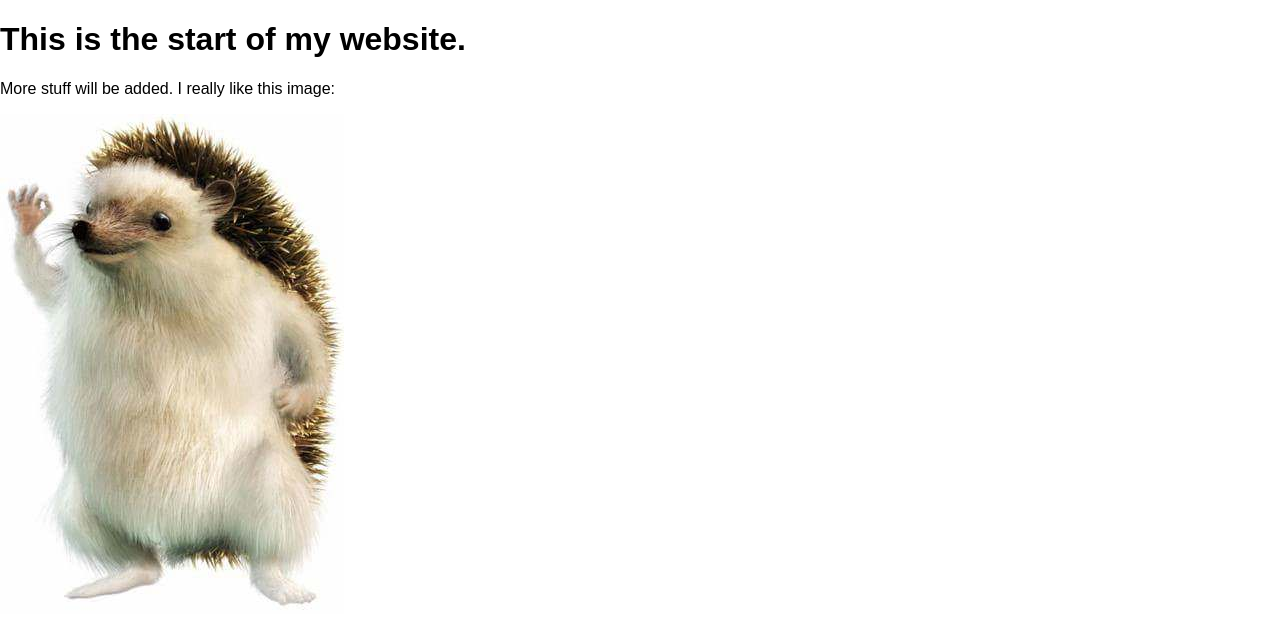
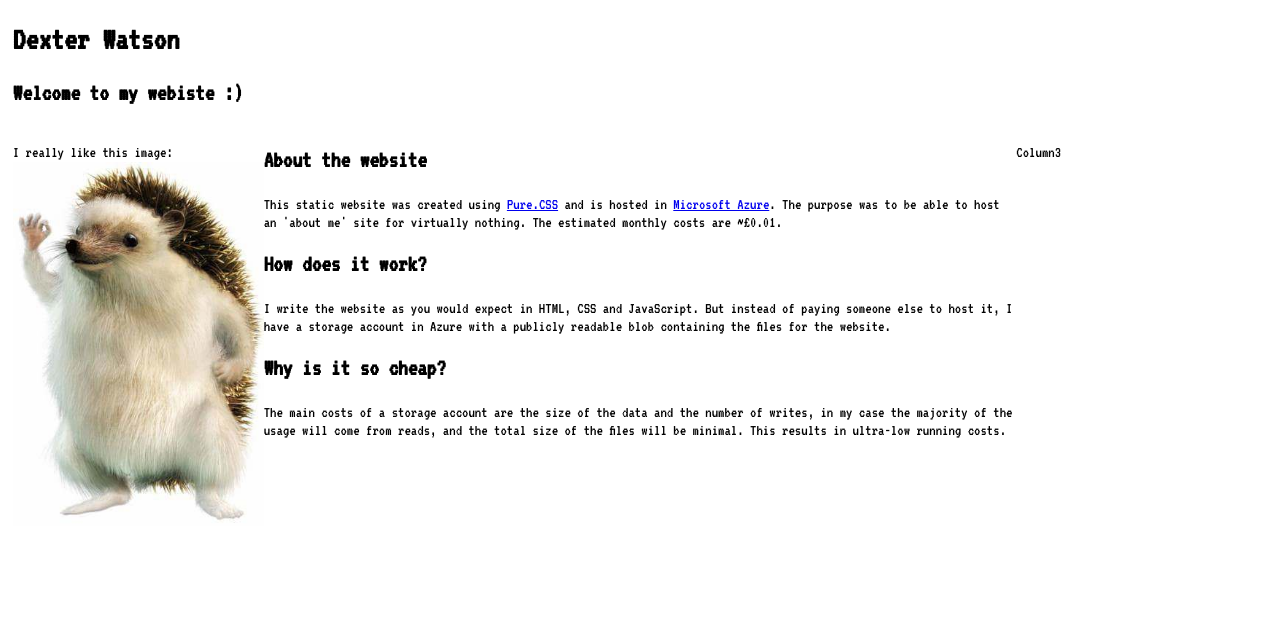
Before and after one commit to DexterWatson/StaticWebsite, a plain HTML site: page index.html in a window 1280 px wide. Drawn offline with nearby package versions, Linux system fonts and the light colour scheme.

Commit message:
Updated text, added more styling

```diff
--- a/index.html
+++ b/index.html
@@ -1,15 +1,64 @@
 <!DOCTYPE html>
 <html>
 <head>
+    <meta charset="UTF-8">
     <link rel="stylesheet" href="https://unpkg.com/purecss@2.0.5/build/pure-min.css" integrity="sha384-LTIDeidl25h2dPxrB2Ekgc9c7sEC3CWGM6HeFmuDNUjX76Ert4Z4IY714dhZHPLd" crossorigin="anonymous">
+    <link rel="stylesheet" href="https://unpkg.com/purecss@2.0.5/build/grids-responsive-min.css">
+    <link rel="stylesheet" href="https://unpkg.com/purecss@1.0.1/build/base-min.css">
+    <link rel="stylesheet" href="https://fonts.googleapis.com/css?family=VT323">
     <link rel="icon" type="image/x-icon" href="favicon.ico" />
     <title>Dexter Watson</title>
+    <meta name="viewport" content="width=device-width, initial-scale=1">
+    <style>
+        body {
+            margin-left: 1%;
+            margin-right: 1%;
+        }
+
+        *{font-family:VT323;}
+
+        ::-webkit-scrollbar {
+            display: none;
+        }
+    </style>
 </head>
 <body>
-
-<h1>This is the start of my website.</h1>
-<p>More stuff will be added. I really like this image:</p>
-<img src="hedgehog.jpg" alt="picture">
-
+    <div class="pure-g">
+        <div class="pure-u-1"><p>
+            <h1>
+                Dexter Watson
+            </h1>
+            <h2>
+                Welcome to my webiste :)
+            </h2>
+        </p></div>
+        <div class="pure-u-1-5 pure-u-md-1-5"><p>
+            <p>
+                I really like this image:
+                <img class="pure-img" src="hedgehog.jpg" alt="picture">
+            </p>
+        </p></div>
+        <div class="pure-u-1-5 pure-u-md-3-5"><p>
+            <h2>
+                About the website
+            </h2>
+            <p>This static website was created using <a href="https://purecss.io/" target="_blank">Pure.CSS</a> and is hosted in <a href="https://azure.microsoft.com/en-gb/overview/what-is-azure/" target="_blank">Microsoft Azure</a>.
+                The purpose was to be able to host an 'about me' site for virtually nothing.
+                The estimated monthly costs are ~£0.01.</p>
+            <h2>
+                How does it work?
+            </h2>
+            <p>
+                I write the website as you would expect in HTML, CSS and JavaScript. But instead of paying someone else to host it, I have a storage account in Azure with a publicly readable blob containing the files for the website.
+            </p>
+            <h2>
+                Why is it so cheap?
+            </h2>
+            <p>
+                The main costs of a storage account are the size of the data and the number of writes, in my case the majority of the usage will come from reads, and the total size of the files will be minimal. This results in ultra-low running costs.
+            </p>
+        </p></div>
+        <div class="pure-u-1-5 pure-u-md-1-5"><p>Column3</p></div>
+    </div>
 </body>
 </html>
```
